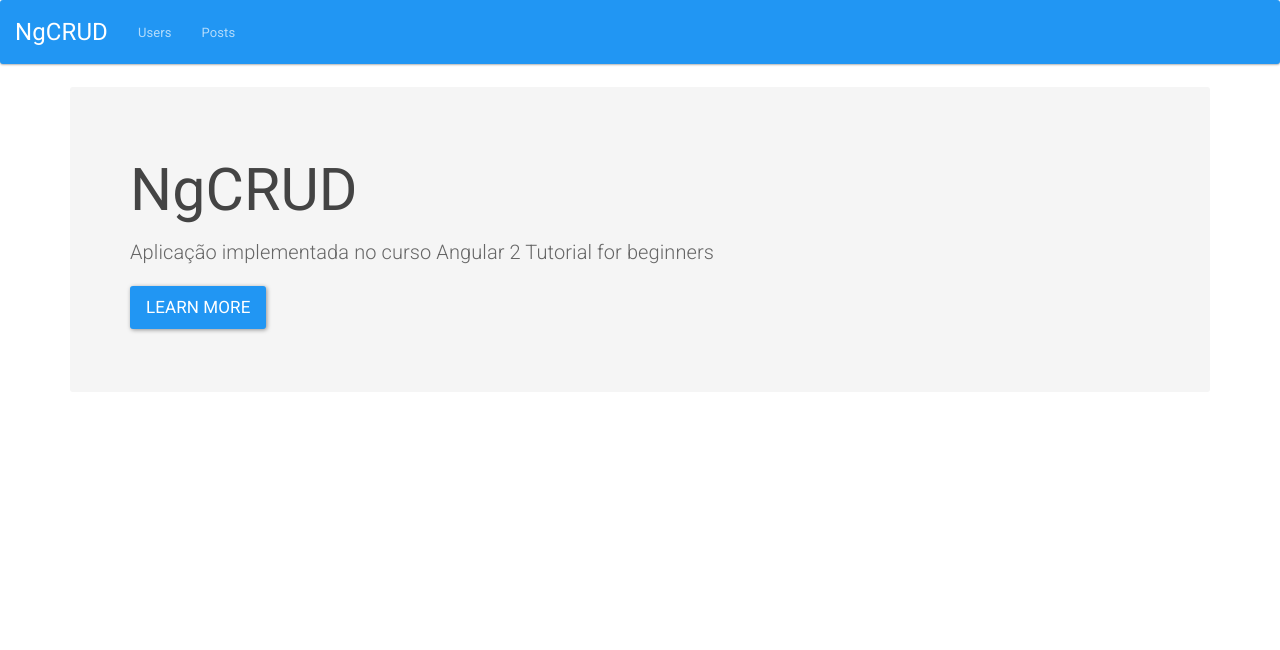
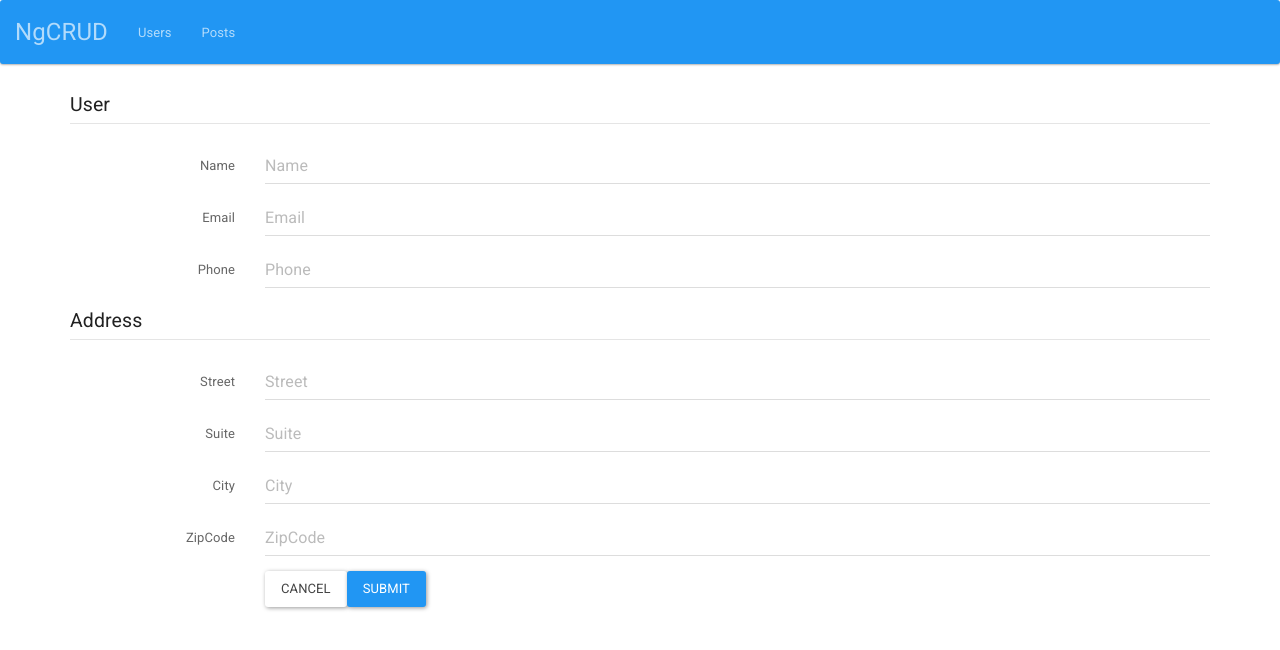
Before and after one commit to francbreno/ngCrud, an Angular app: page /#/userForm in a window 1280 px wide. Shown: the top 650 px of the page. Built offline with nearby package versions, Linux system fonts and the light colour scheme.

Commit message:
Versão inicial do cadastro de usuários

```diff
--- a/src/app/routing.ts
+++ b/src/app/routing.ts
@@ -1,12 +1,14 @@
 import { RouterModule} from '@angular/router';
 import { ModuleWithProviders } from '@angular/core';
 import { UsersComponent } from './users/users.component';
+import { UserFormComponent } from './user-form/user-form.component';
 import { PostsComponent } from './posts/posts.component';
 import { HomeComponent } from './home/home.component';
 
 export const routes: ModuleWithProviders = RouterModule.forRoot([
     {path: '', component: HomeComponent, pathMatch: 'full'},
     {path: 'users', component: UsersComponent},
+    {path: 'userForm', component: UserFormComponent},
     {path: 'posts', component: PostsComponent},
     {path:'**', component: HomeComponent}
   ], {useHash: true});
--- /dev/null
+++ b/src/app/user-form/user-form.component.html
@@ -0,0 +1,60 @@
+<form [formGroup]="form" novalidate (submit)="addUser()" class="form-horizontal">
+  <fieldset formGroupName="user">
+    <legend>User</legend>
+    <div class="form-group"
+      [class.has-error]="form.controls.user.controls.name.touched && form.controls.user.controls.name.invalid">
+      <label for="inputName" class="col-lg-2 control-label">Name</label>
+      <div class="col-lg-10">
+        <input formControlName="name" type="text" class="form-control" id="inputName" placeholder="Name">
+      </div>
+    </div>
+    <div class="form-group"
+      [class.has-error]="form.controls.user.controls.email.touched && form.controls.user.controls.email.invalid">
+      <label for="inputEmail" class="col-lg-2 control-label">Email</label>
+      <div class="col-lg-10">
+        <input formControlName="email" type="text" class="form-control" id="inputEmail" placeholder="Email">
+      </div>
+    </div>
+    <div class="form-group">
+      <label for="inputPhone" class="col-lg-2 control-label">Phone</label>
+      <div class="col-lg-10">
+        <input formControlName="phone" type="text" class="form-control" id="inputPhone" placeholder="Phone">
+      </div>
+    </div>
+  </fieldset>
+
+  <fieldset formGroupName="address">
+    <legend>Address</legend>
+    <div class="form-group">
+      <label for="inputStreet" class="col-lg-2 control-label">Street</label>
+      <div class="col-lg-10">
+        <input formControlName="street" type="text" class="form-control" id="inputStreet" placeholder="Street">
+      </div>
+    </div>
+    <div class="form-group">
+      <label for="inputSuite" class="col-lg-2 control-label">Suite</label>
+      <div class="col-lg-10">
+        <input type="text" class="form-control" id="inputSuite" placeholder="Suite">
+      </div>
+    </div>
+    <div class="form-group">
+      <label for="inputCity" class="col-lg-2 control-label">City</label>
+      <div class="col-lg-10">
+        <input type="text" class="form-control" id="inputCity" placeholder="City">
+      </div>
+    </div>
+    <div class="form-group"
+      [class.has-error]="form.controls.address.controls.zipcode.touched && form.controls.address.controls.zipcode.invalid">
+      <label for="inputZipCode" class="col-lg-2 control-label">ZipCode</label>
+      <div class="col-lg-10">
+        <input type="text" class="form-control" id="inputZipCode" placeholder="ZipCode">
+      </div>
+    </div>
+    <div class="form-group">
+      <div class="col-lg-10 col-lg-offset-2">
+        <button type="reset" class="btn btn-default">Cancel</button>
+        <button type="submit" class="btn btn-primary">Submit</button>
+      </div>
+    </div>
+  </fieldset>
+</form>
--- /dev/null
+++ b/src/app/user-form/user-form.component.ts
@@ -0,0 +1,34 @@
+import { Component, OnInit } from '@angular/core';
+import { FormGroup, FormControl, FormBuilder, Validators } from '@angular/forms';
+
+@Component({
+  selector: 'app-user-form',
+  templateUrl: './user-form.component.html',
+  styleUrls: ['./user-form.component.css']
+})
+export class UserFormComponent implements OnInit {
+  form: FormGroup;
+
+  constructor(private builder: FormBuilder) { }
+
+  ngOnInit() {
+    this.form = this.builder.group({
+      user: new FormGroup({
+        name: new FormControl('', Validators.required),
+        email: new FormControl('', Validators.required),
+        phone: new FormControl('')
+      }),
+      address: new FormGroup({
+        street: new FormControl(''),
+        suite: new FormControl(''),
+        city: new FormControl(''),
+        zipcode: new FormControl('', Validators.pattern(/^$|[0-9]{5}\-[0-9]{3}/g))
+      })
+    });
+  }
+
+  addUser() {
+    console.log(this.form.controls);
+  }
+
+}
--- a/src/app/users/users.component.html
+++ b/src/app/users/users.component.html
@@ -1,3 +1,4 @@
+<a routerLink="/userForm" class="btn btn-primary">Add User</a>
 <table class="table table-striped table-hover ">
   <thead>
     <tr>
```
Also changed, not shown: src/app/app.module.ts (+5 -2 lines), src/app/user-form/user-form.component.css (added), 1 other file (tests, documents, lock files or other folders).
